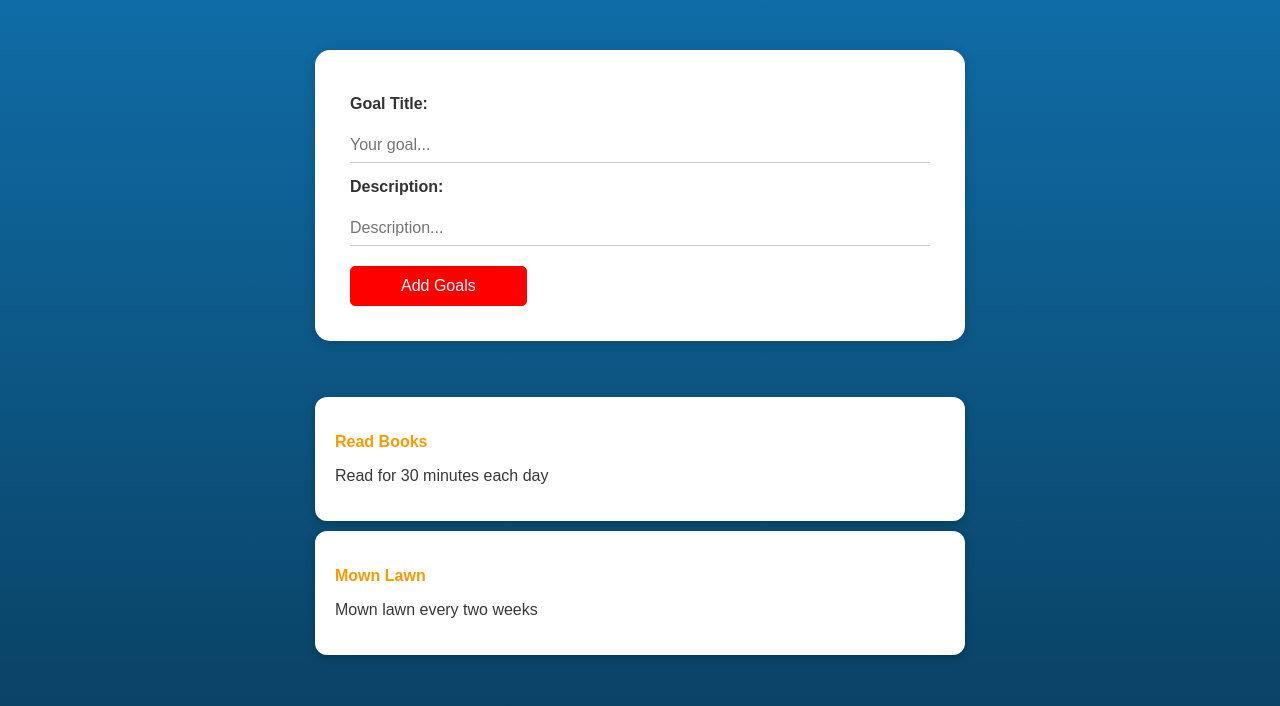
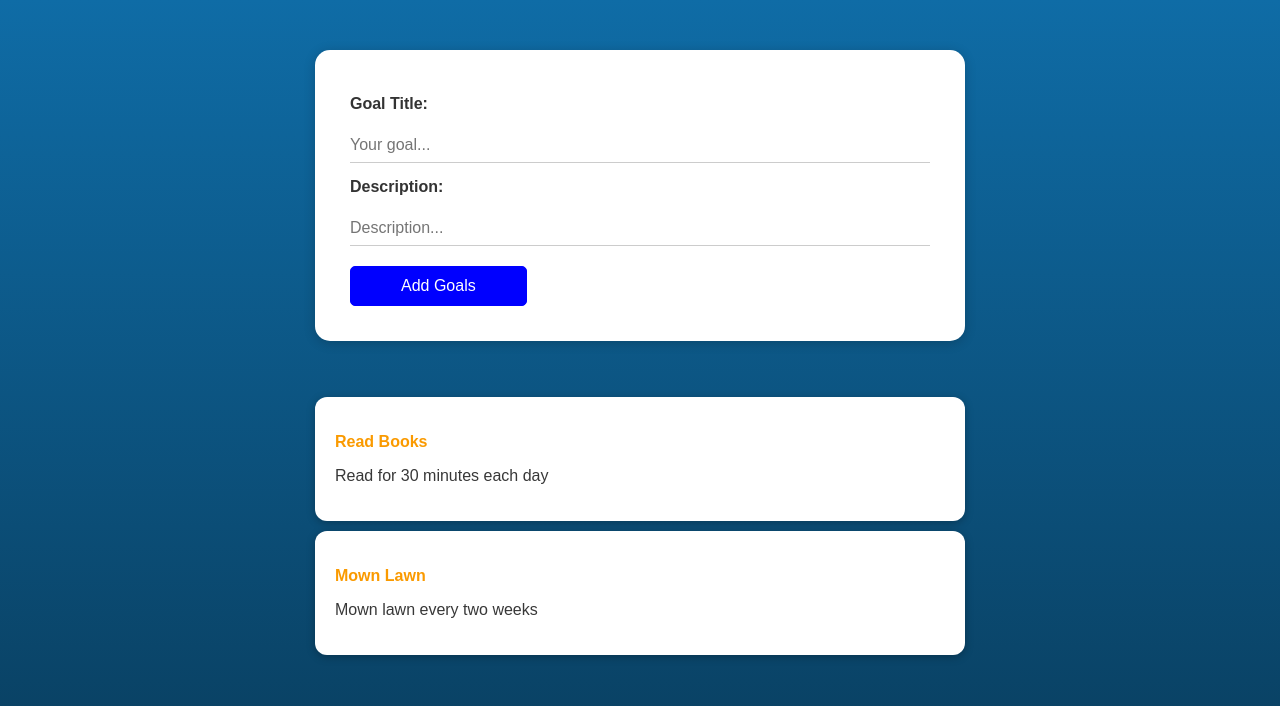
Before and after one commit to krsticn/goal-tracker, a React (Create React App) app: page / in a window 1280 px wide. Shown: the top 706 px of the page. Built offline with nearby package versions, Linux system fonts and the light colour scheme.

Commit message:
Rebase correction

```diff
--- a/src/components/UI/Button.module.css
+++ b/src/components/UI/Button.module.css
@@ -2,8 +2,8 @@
     width:100%;
     font: inherit;
     padding: 10px 50px;
-    border: 1px solid red;
-    background: red;
+    border: 1px solid blue;
+    background: blue;
     color: white;
     cursor: pointer;
     border-radius: 5px;
@@ -16,8 +16,8 @@
 
   .button:hover,
   .button:active {
-    background: #ffa20b;
-    border-color: #ffa20b;
+    background: blue;
+    border-color: blue;
   }
 
   @media only screen and (min-width: 600px) {
```
